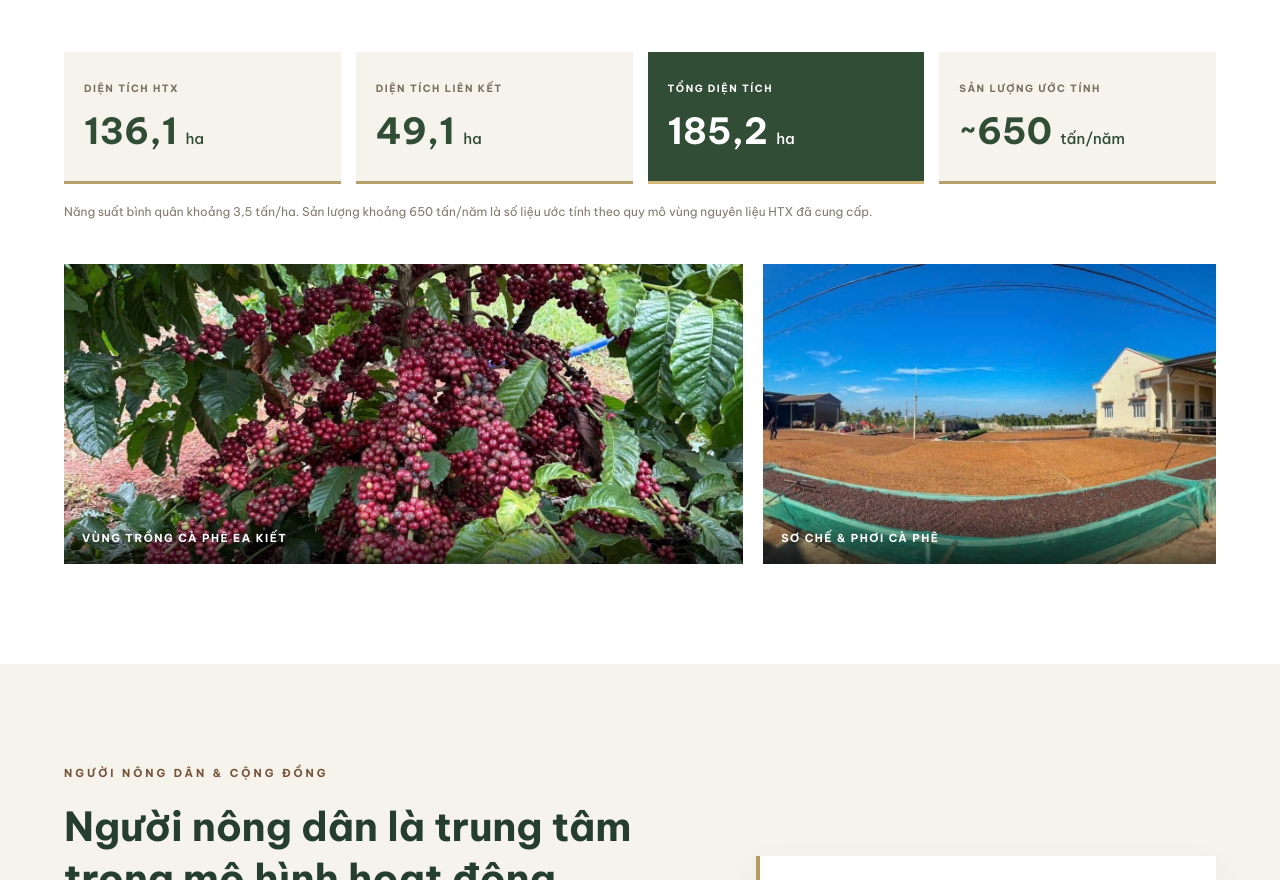
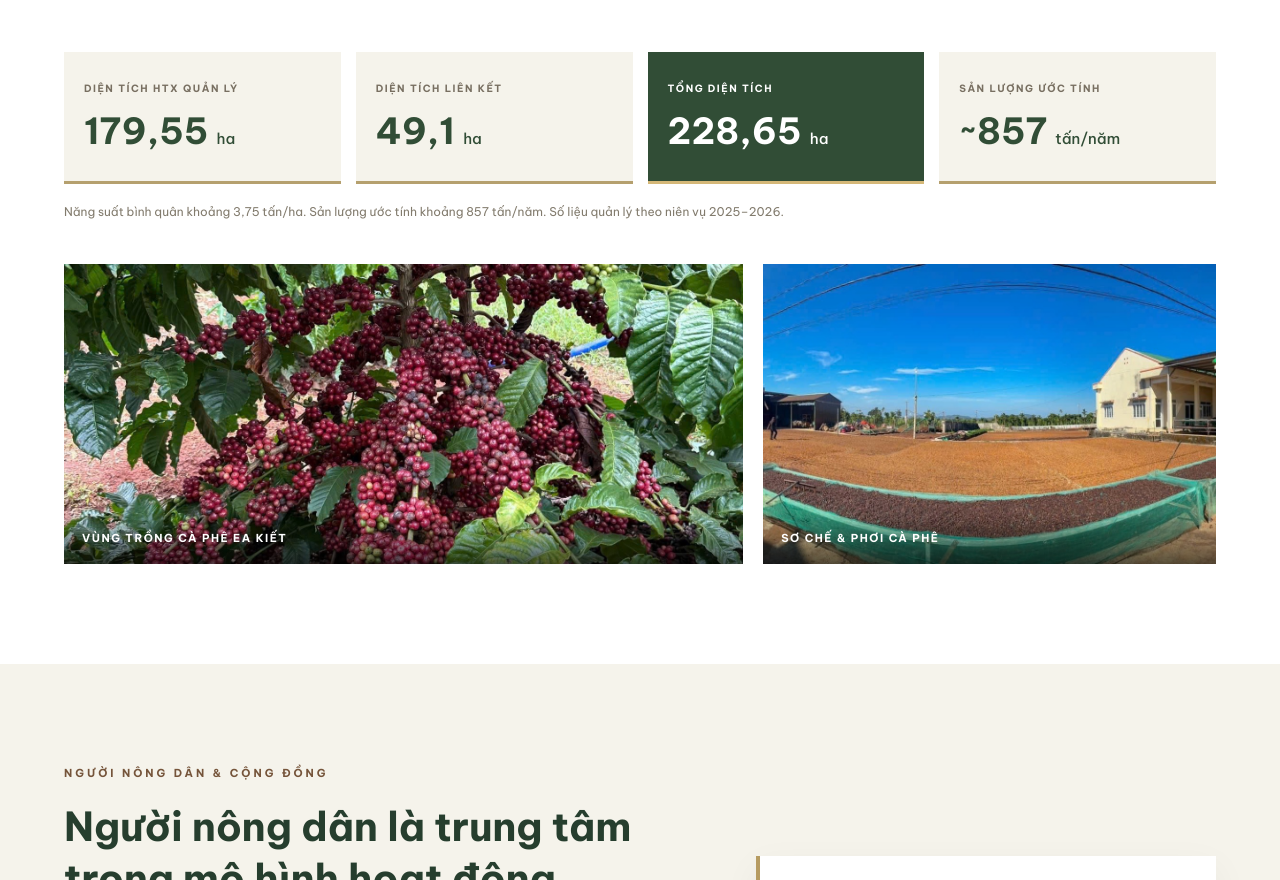
Before and after one commit to htx-eakiet/eakietcoffee-website, a plain HTML site: page about.html in a window 1280 px wide. Shown: the part 2114-2994 px from the top of the page. Drawn offline with Linux system fonts and the light colour scheme.

Commit message:
Update coffee area and production figures for crop year 2025-2026

```diff
--- a/about.html
+++ b/about.html
@@ -68,12 +68,12 @@
 <p>Vùng nguyên liệu được hình thành từ diện tích sản xuất của thành viên HTX và các hộ nông dân liên kết.</p>
 </div>
 <div class="about-stat-grid">
-<article><span>DIỆN TÍCH HTX</span><strong>136,1 <small>ha</small></strong></article>
+<article><span>DIỆN TÍCH HTX QUẢN LÝ</span><strong>179,55 <small>ha</small></strong></article>
 <article><span>DIỆN TÍCH LIÊN KẾT</span><strong>49,1 <small>ha</small></strong></article>
-<article class="about-stat-featured"><span>TỔNG DIỆN TÍCH</span><strong>185,2 <small>ha</small></strong></article>
-<article><span>SẢN LƯỢNG ƯỚC TÍNH</span><strong>~650 <small>tấn/năm</small></strong></article>
+<article class="about-stat-featured"><span>TỔNG DIỆN TÍCH</span><strong>228,65 <small>ha</small></strong></article>
+<article><span>SẢN LƯỢNG ƯỚC TÍNH</span><strong>~857 <small>tấn/năm</small></strong></article>
 </div>
-<p class="about-data-note">Năng suất bình quân khoảng 3,5 tấn/ha. Sản lượng khoảng 650 tấn/năm là số liệu ước tính theo quy mô vùng nguyên liệu HTX đã cung cấp.</p>
+<p class="about-data-note">Năng suất bình quân khoảng 3,75 tấn/ha. Sản lượng ước tính khoảng 857 tấn/năm. Số liệu quản lý theo niên vụ 2025–2026.</p>
 <div class="about-photo-pair">
 <figure><img alt="Vườn cà phê tại Ea Kiết" src="images/vuon-ca-phe-eakiet.jpg"/><figcaption>VÙNG TRỒNG CÀ PHÊ EA KIẾT</figcaption></figure>
 <figure><img alt="Sân phơi và khu vực sơ chế cà phê của HTX" src="images/san-phoi-eakiet.jpg"/><figcaption>SƠ CHẾ &amp; PHƠI CÀ PHÊ</figcaption></figure>
```
